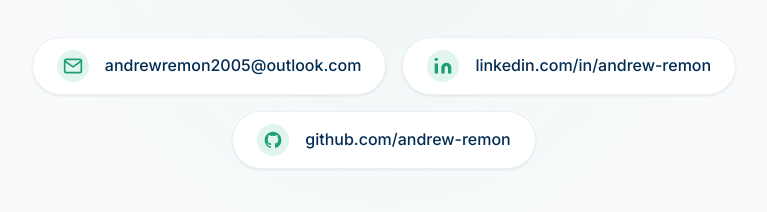
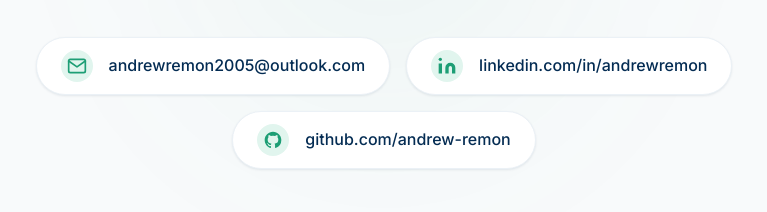
Before and after one commit to andrew-remon/Andrew-Remon, a plain HTML site: page index.html in a window 1280 px wide. Shown: the part 6983-7195 px from the top of the page, 256-1023 px from the left. Drawn offline with nearby package versions, Linux system fonts and the light colour scheme.

Commit message:
Update LinkedIn links and add README.md

```diff
--- a/index.html
+++ b/index.html
@@ -970,14 +970,14 @@
                 <span>andrewremon2005@outlook.com</span>
               </a>
               <!-- LinkedIn -->
-              <a href="https://linkedin.com/in/andrew-remon" class="contact-method" target="_blank"
+              <a href="https://www.linkedin.com/in/andrewremon/" class="contact-method" target="_blank"
                 rel="noopener noreferrer">
                 <div class="method-icon"><svg width="20" height="20" viewBox="0 0 24 24" fill="currentColor">
                     <path d="M16 8a6 6 0 0 1 6 6v7h-4v-7a2 2 0 0 0-2-2 2 2 0 0 0-2 2v7h-4v-7a6 6 0 0 1 6-6z"></path>
                     <rect x="2" y="9" width="4" height="12"></rect>
                     <circle cx="4" cy="4" r="2"></circle>
                   </svg></div>
-                <span>linkedin.com/in/andrew-remon</span>
+                <span>linkedin.com/in/andrewremon</span>
               </a>
               <!-- GitHub -->
               <a href="https://github.com/andrew-remon" class="contact-method" target="_blank"
```
Also changed, not shown: 1 other file.
